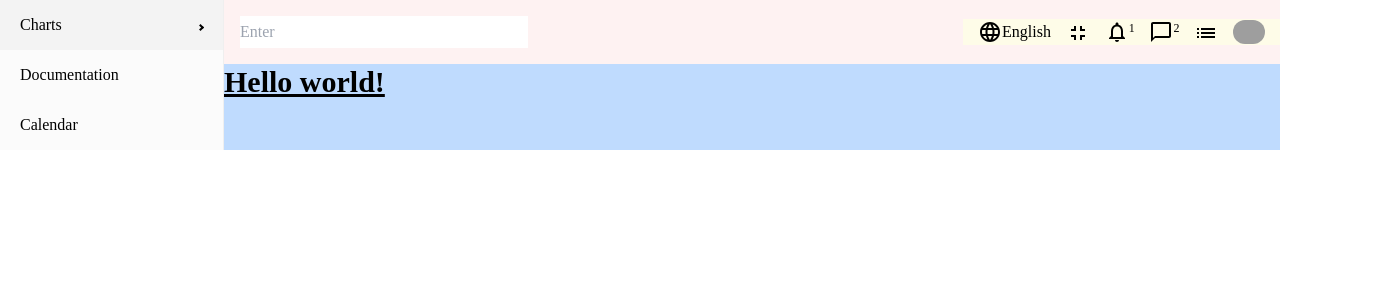
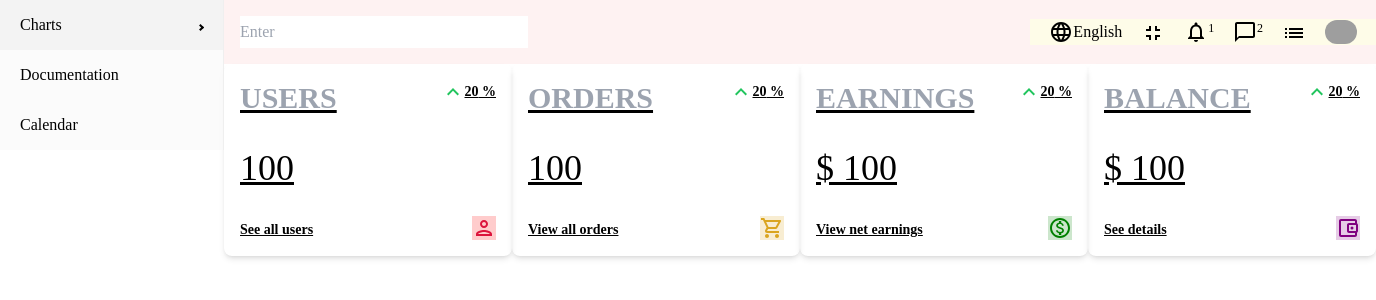
Before and after one commit to tautik/admin-react, a React (Vite) app: page / in a window 1280 px wide. Shown: the top 300 px of the page, 1376 px wide, since content can reach past the window. Built offline with nearby package versions, Linux system fonts and the light colour scheme; grey boxes are pictures that could not be loaded.

Commit message:
Added widgets

```diff
--- a/src/App.jsx
+++ b/src/App.jsx
@@ -18,7 +18,7 @@
       <>
         <div className=" font-[Nunito] flex ">
           <SidebarCmp />
-          <div className="bg-blue-200 w-full">
+          <div className=" w-full">
             <Navbar />
             <Outlet />
           </div>
--- /dev/null
+++ b/src/components/widget/Widget.jsx
@@ -0,0 +1,100 @@
+import React from "react";
+import KeyboardArrowUpIcon from "@mui/icons-material/KeyboardArrowUp";
+import PersonOutlinedIcon from "@mui/icons-material/PersonOutlined";
+import AccountBalanceWalletOutlinedIcon from "@mui/icons-material/AccountBalanceWalletOutlined";
+import ShoppingCartOutlinedIcon from "@mui/icons-material/ShoppingCartOutlined";
+import MonetizationOnOutlinedIcon from "@mui/icons-material/MonetizationOnOutlined";
+
+const Widget = ({ type }) => {
+  let data;
+
+  //temporary
+  const amount = 100;
+  const diff = 20;
+
+  switch (type) {
+    case "user":
+      data = {
+        title: "USERS",
+        isMoney: false,
+        link: "See all users",
+        icon: (
+          <PersonOutlinedIcon
+            style={{
+              color: "crimson",
+              backgroundColor: "rgba(255, 0, 0, 0.2)",
+            }}
+          />
+        ),
+      };
+      break;
+    case "order":
+      data = {
+        title: "ORDERS",
+        isMoney: false,
+        link: "View all orders",
+        icon: (
+          <ShoppingCartOutlinedIcon
+            className="icon"
+            style={{
+              backgroundColor: "rgba(218, 165, 32, 0.2)",
+              color: "goldenrod",
+            }}
+          />
+        ),
+      };
+      break;
+    case "earning":
+      data = {
+        title: "EARNINGS",
+        isMoney: true,
+        link: "View net earnings",
+        icon: (
+          <MonetizationOnOutlinedIcon
+            className="icon"
+            style={{ backgroundColor: "rgba(0, 128, 0, 0.2)", color: "green" }}
+          />
+        ),
+      };
+      break;
+    case "balance":
+      data = {
+        title: "BALANCE",
+        isMoney: true,
+        link: "See details",
+        icon: (
+          <AccountBalanceWalletOutlinedIcon
+            className="icon"
+            style={{
+              backgroundColor: "rgba(128, 0, 128, 0.2)",
+              color: "purple",
+            }}
+          />
+        ),
+      };
+      break;
+    default:
+      break;
+  }
+
+  return (
+    <div className=" flex justify-between   p-4 shadow-md rounded-lg h-[12rem] w-[18rem]">
+      <div className=" flex flex-col justify-between">
+        <span className=" font-bold text-gray-400">{data.title}</span>
+        <span className=" text-4xl font-light ">
+          {data.isMoney && "$"} {amount}
+        </span>
+        <span className=" text-sm  border-gray-500">{data.link}</span>
+      </div>
+      <div className=" flex flex-col justify-between  items-end">
+        <div className=" text-sm flex items-center">
+          <KeyboardArrowUpIcon className="text-green-500" />
+          {diff} %
+        </div>
+        {data.icon}
+      </div>
+    </div>
+  );
+};
+
+export default Widget;
--- /dev/null
+++ b/src/components/widget/index.js
@@ -0,0 +1,3 @@
+import Widget from "./widget";
+
+export { Widget };
--- a/src/pages/Home.jsx
+++ b/src/pages/Home.jsx
@@ -1,7 +1,15 @@
 import React from "react";
+import { Widget } from "../components/widget";
 
 const Home = () => {
-  return <h1 className="text-3xl font-bold underline">Hello world!</h1>;
+  return (
+    <h1 className="text-3xl font-bold underline flex justify-around">
+      <Widget type="user" />
+      <Widget type="order" />
+      <Widget type="earning" />
+      <Widget type="balance" />
+    </h1>
+  );
 };
 
 export default Home;
```
